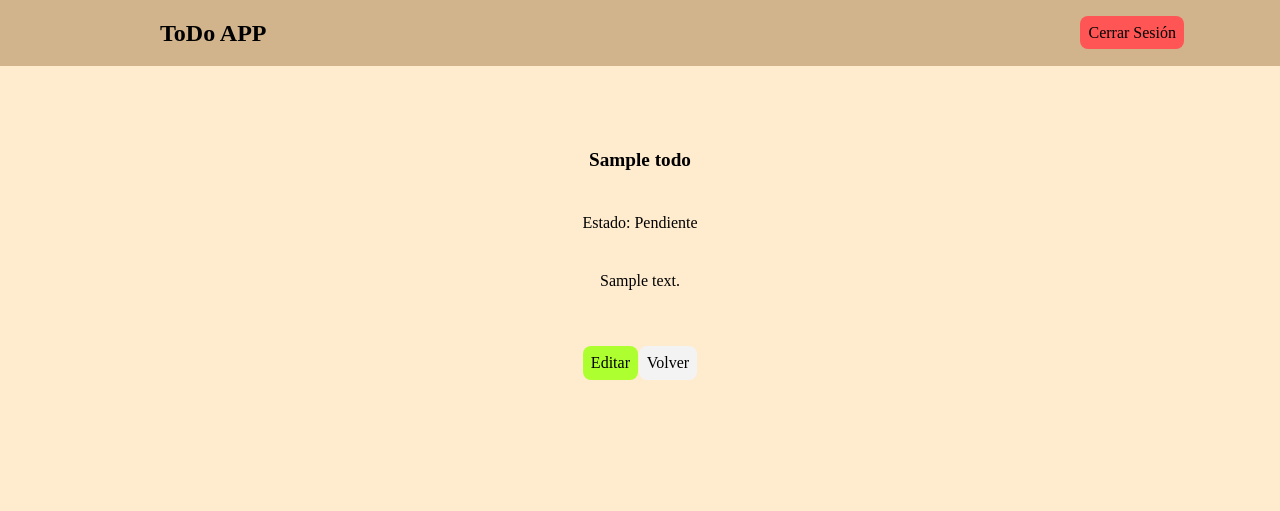
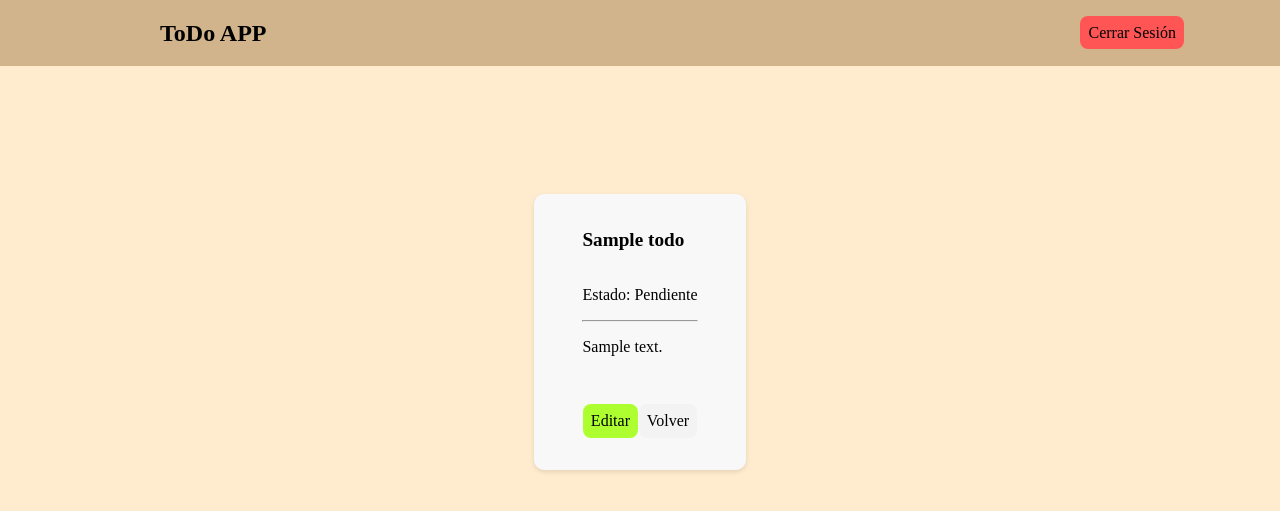
Before and after one commit to GzaJai/todo-app-django, a Django app: page /todo/1 in a window 1280 px wide. Shown: the top 511 px of the page. Run offline with Django 5.2, Linux system fonts and the light colour scheme; a user stored in the database is signed in; tables that the repository leaves empty hold one stand-in row (values such as "Sample post").

Commit message:
styling todo details

```diff
--- a/todos/static/css/styles.css
+++ b/todos/static/css/styles.css
@@ -123,16 +123,21 @@ a .todo-item {
     text-align: center;
 }
 
-.todo-display-container {
+.todo-display {
     display: flex;
     flex-direction: column;
     align-items: center;
     gap: .5rem;
+    background: #f8f8f8;
+    padding: 1rem 3rem;
+    border-radius: 10px;
+    box-shadow: 0 2px 5px rgba(0,0,0,0.1);
 }
 
 .todo-title {
     font-size: 1.2rem;
     font-weight: 600;
+    padding: 0 0 1rem;
 }
 
 .button-container {
--- a/todos/templates/todo-details.html
+++ b/todos/templates/todo-details.html
@@ -1,10 +1,14 @@
 {% extends 'layout.html' %}
 
 {% block content1 %}
+<section class="todo-section">
+    <div class="todo-display">
         <div class="todo-display-container">
             <p class="todo-title">{{ todo.title }}</p>
             <p>Estado: {{ todo.get_status_display }}</p>
+            <hr />
             <p>{{ todo.description }}</p>
+
             <div class="button-container">
                 <a class="edit-button" href="{% url 'edit_todo' todo.id %}">
                     Editar
@@ -14,4 +18,6 @@
                 </a>
             </div>
         </div>
+    </div>
+</section>
 {% endblock %}
```
Lines whose indentation alone changed are shown as unchanged.
